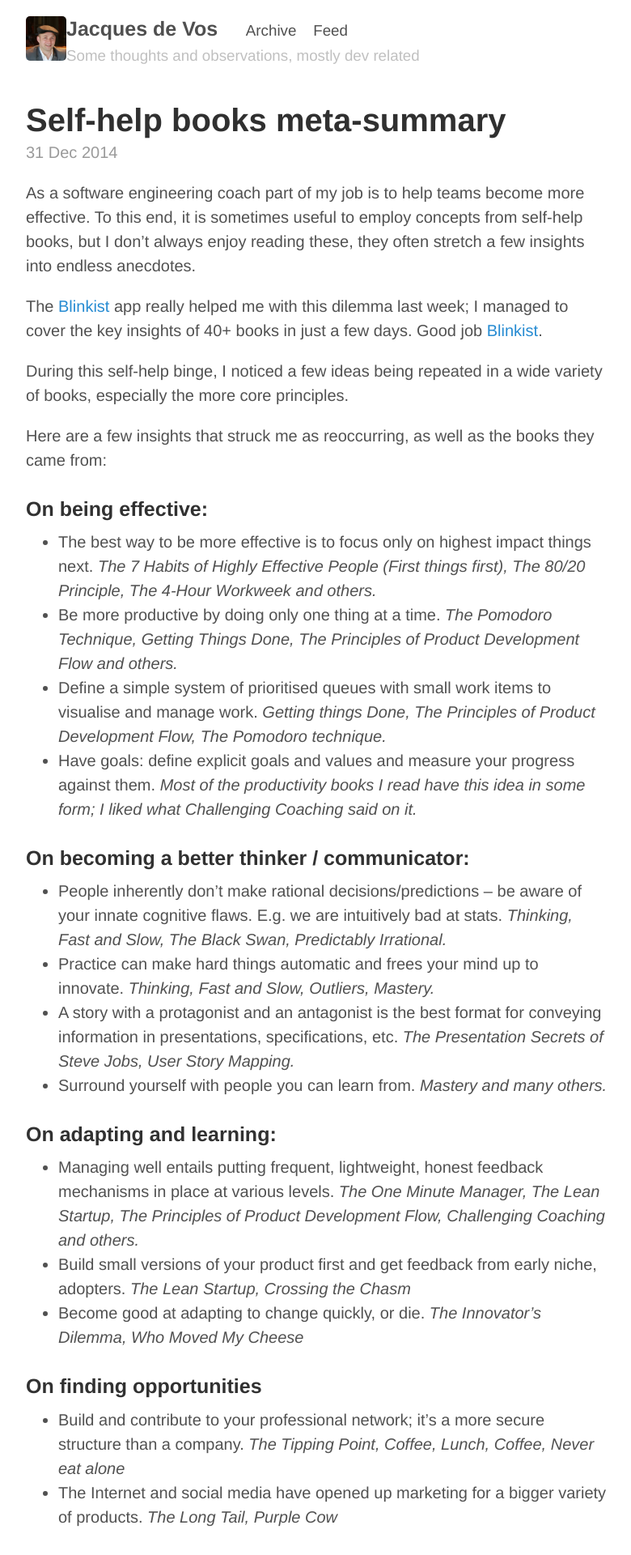
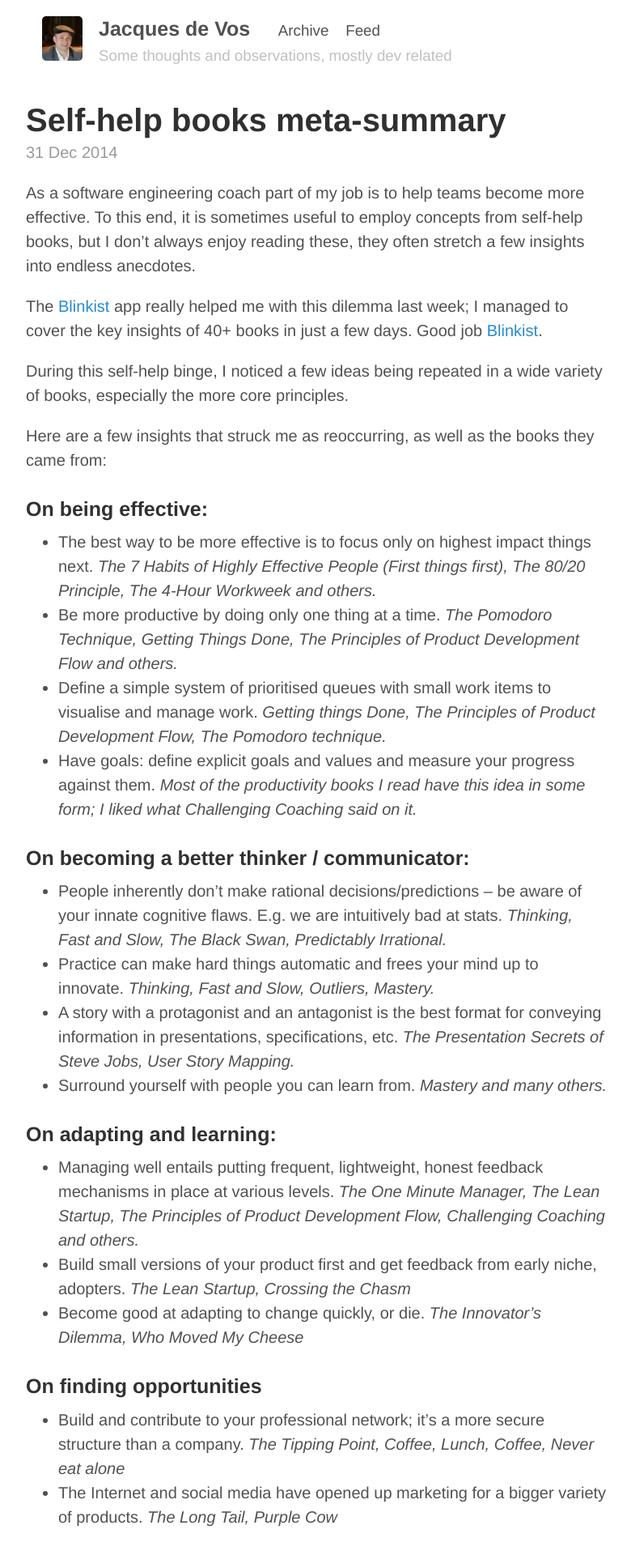
Before and after one commit to jacdevos/jacdevos.github.io.old, a Jekyll site: the page built from index.html, in a window 1280 px wide. Shown: the top 1920 px of the page at 81% size, without its empty margins (248-1028 px from the left). Built offline with Jekyll 4.4.1, drawn with Linux system fonts in a browser that asks for light colours; Markdown is read by kramdown in place of the engine named in the settings; the list of posts is cut into pages by our own code.

Commit message:
Update default.html

```diff
--- a/_layouts/default.html
+++ b/_layouts/default.html
@@ -8,7 +8,7 @@
     <div class="container content">
       <div class="masthead">
         <h3 class="masthead-title">
-         <img src="{{ site.baseurl }}public/JacquesFace.JPG" width="50" align="left" hspace="10"></img>
+         <img src="{{ site.baseurl }}public/JacquesFace.JPG" width="50" align="left" style="margin: 0px 20px"></img>
          <a href="{{ site.baseurl }}" title="Home">{{ site.title }}</a>
 &nbsp
 {% for page in site.pages_list %}
```
